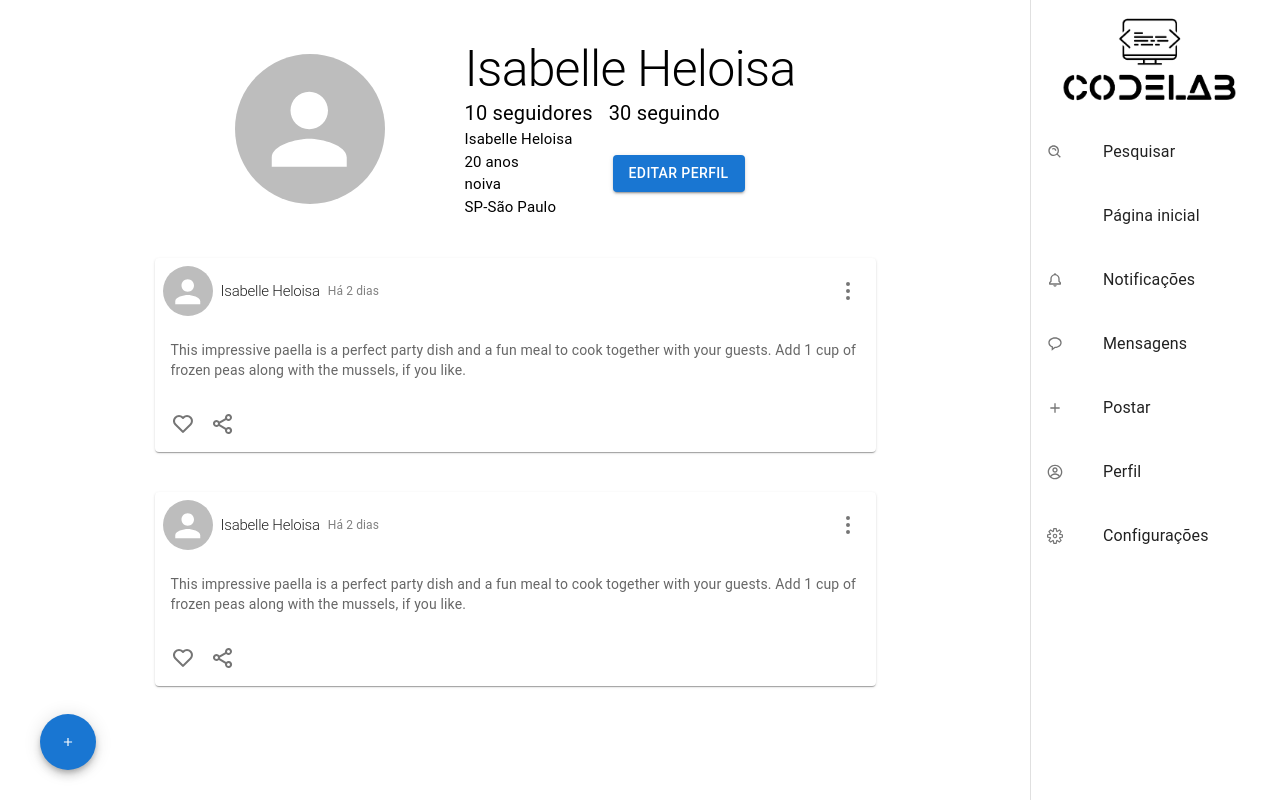
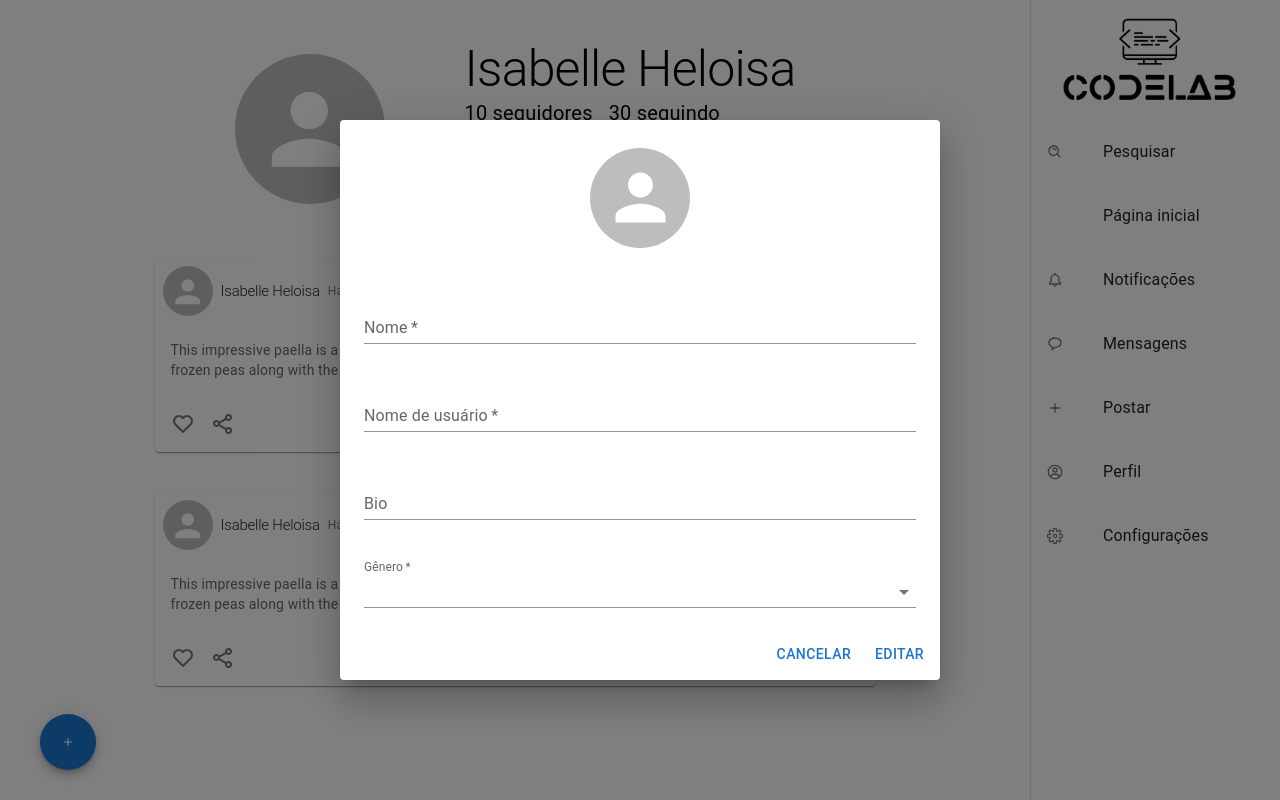
Before and after one commit to IsabelleHeloisa/codelab, a React (Create React App) app: page /profile in a window 1280 px wide. Both pictures are taken after a click on the button "EDITAR PERFIL". Built offline with nearby package versions, Linux system fonts and the light colour scheme; some icons are missing.

Commit message:
feat: create edit modal

```diff
--- /dev/null
+++ b/src/components/EditProfile.jsx
@@ -0,0 +1,81 @@
+import {
+  Avatar,
+  Button,
+  Dialog,
+  DialogActions,
+  DialogContent,
+  IconButton,
+  MenuItem,
+  Stack,
+  TextField
+} from '@mui/material'
+import React from 'react'
+
+export default function EditProfile({ open, handleClose }) {
+  const gender = [
+    {
+      value: 1,
+      label: 'Feminino'
+    },
+    {
+      value: 2,
+      label: 'Masculino'
+    }
+  ]
+  return (
+    <Dialog fullWidth open={open} onClose={handleClose}>
+      <DialogContent>
+        <Stack gap={5} alignItems="center">
+          <IconButton component="label">
+            <Avatar sx={{ width: 100, height: 100 }} />
+            <input type="file" hidden />
+          </IconButton>
+          <TextField
+            required
+            label="Nome"
+            variant="standard"
+            sx={{
+              width: '100%'
+            }}
+          />
+          <TextField
+            required
+            label="Nome de usuário"
+            variant="standard"
+            sx={{
+              width: '100%'
+            }}
+          />
+          <TextField
+            label="Bio"
+            multiline
+            variant="standard"
+            sx={{
+              width: '100%'
+            }}
+          />
+          <TextField
+            required
+            select
+            value={0}
+            label="Gênero"
+            variant="standard"
+            sx={{
+              width: '100%'
+            }}
+          >
+            {gender.map(option => (
+              <MenuItem key={option?.value} value={option?.value}>
+                {option?.label}
+              </MenuItem>
+            ))}
+          </TextField>
+        </Stack>
+      </DialogContent>
+      <DialogActions>
+        <Button onClick={handleClose}>Cancelar</Button>
+        <Button onClick={handleClose}>Editar</Button>
+      </DialogActions>
+    </Dialog>
+  )
+}
--- a/src/pages/Profile.jsx
+++ b/src/pages/Profile.jsx
@@ -1,10 +1,14 @@
 import { Avatar, Button, Stack, Typography } from '@mui/material'
-import React from 'react'
+import React, { useState } from 'react'
 import Menu from '../components/Menu'
 import PublicationBox from '../components/PublicationBox'
 import PostModalButton from '../components/PostModalButton'
+import EditModal from '../components/EditProfile'
+import EditProfile from '../components/EditProfile'
 
 export default function Profile() {
+  const [open, setOpen] = useState(false)
+
   return (
     <Stack direction="row">
       <Stack height="100vh" width="100vw">
@@ -33,7 +37,9 @@ export default function Profile() {
                   <Typography fontSize={15}>SP-São Paulo</Typography>
                 </Stack>
                 <Stack>
-                  <Button variant="contained">Editar Perfil</Button>
+                  <Button onClick={() => setOpen(true)} variant="contained">
+                    Editar Perfil
+                  </Button>
                 </Stack>
               </Stack>
             </Stack>
@@ -43,6 +49,7 @@ export default function Profile() {
           <PublicationBox />
           <PublicationBox />
         </Stack>
+        <EditProfile open={open} handleClose={() => setOpen(false)} />
         <Stack padding={5} gap={5}>
           <PostModalButton />
         </Stack>
```
